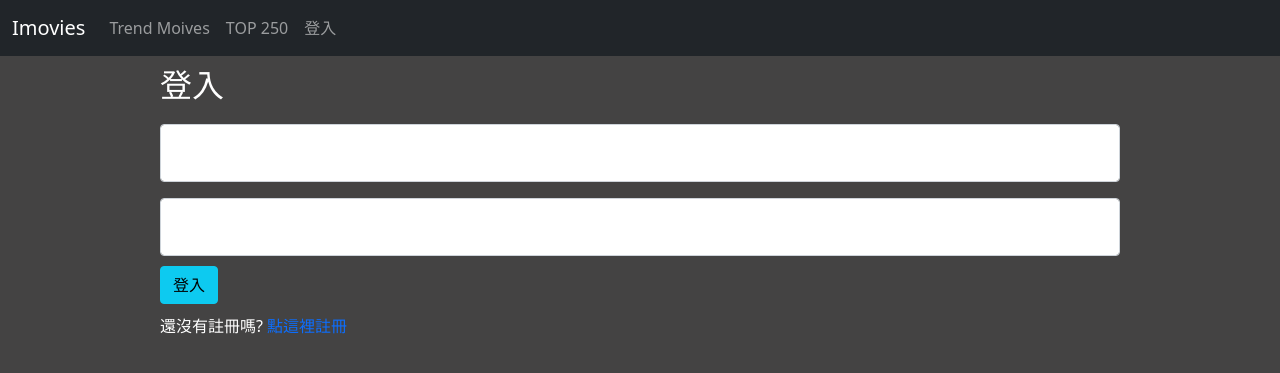
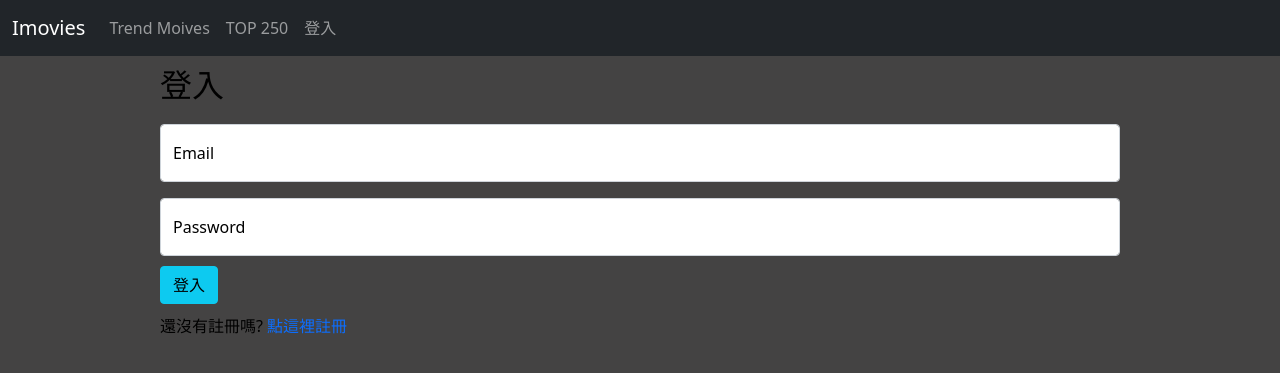
Before and after one commit to weijay0804/Flask-Imovies-V2, a Flask app: page /auth/login in a window 1280 px wide. Shown: the top 373 px of the page. Run offline with Flask 2, Linux system fonts and the light colour scheme; some libraries are stand-ins or nearby versions.

Commit message:
修改 登入、註冊頁面的文字顏色

```diff
--- a/app/static/css/base.css
+++ b/app/static/css/base.css
@@ -1,4 +1,4 @@
 body {
     background-color: rgb(68, 67, 67);
-    color: white;
+    color: whitesmoke;
 }
--- a/app/static/css/login.css
+++ b/app/static/css/login.css
@@ -1,3 +1,7 @@
+body {
+    color: black;
+}
+
 .wrap {
     max-width: 960px;
     margin: auto;
```
